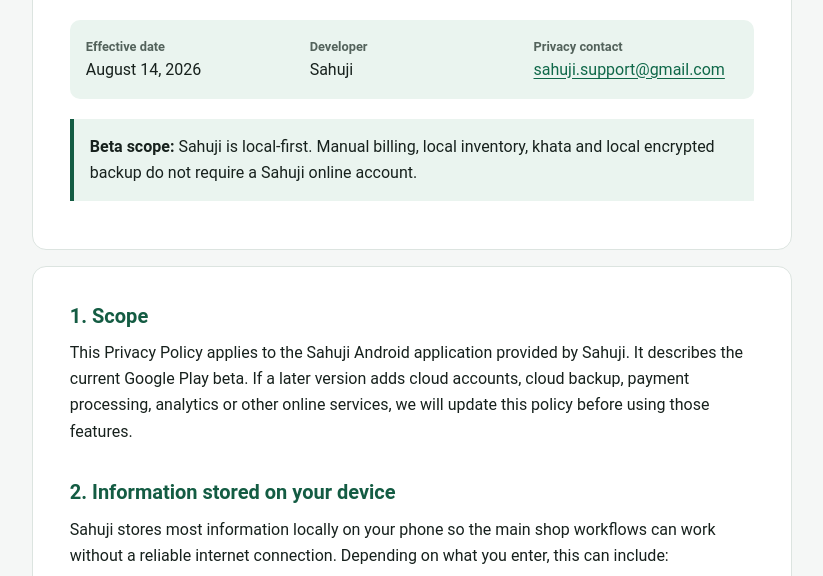
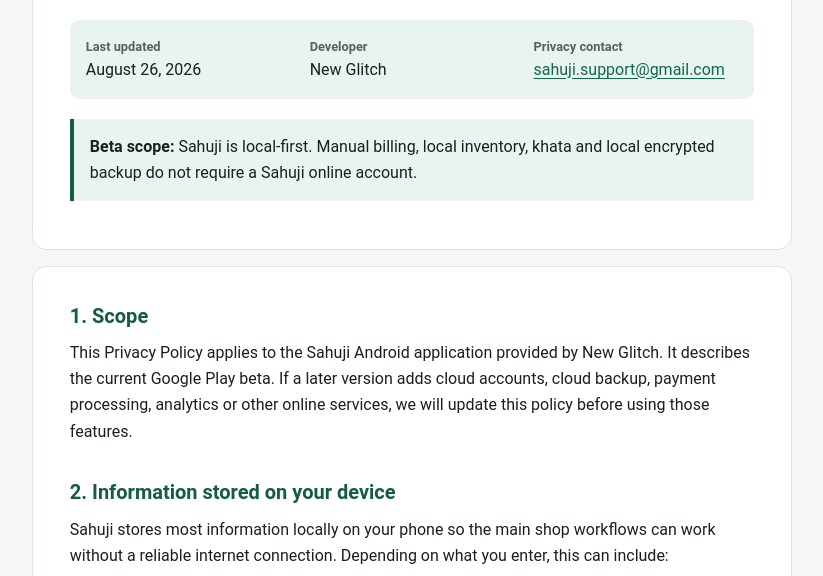
Before and after one commit to New-glitch/Sahuji-Privacy, a plain HTML site: page index.html in a window 1280 px wide. Shown: the part 224-800 px from the top of the page, without its empty margins (228-1051 px from the left). Drawn offline with Linux system fonts and the light colour scheme.

Commit message:
Clarify Sahuji developer identity

```diff
--- a/index.html
+++ b/index.html
@@ -96,8 +96,8 @@
       <h1>Privacy Policy</h1>
       <p>This policy explains how the Sahuji Android app handles information for billing, inventory, khata, purchases, reminders, backups, Scan Bill and Voice to Bill.</p>
       <div class="meta" aria-label="Policy details">
-        <p><span class="label">Effective date</span>August 14, 2026</p>
-        <p><span class="label">Developer</span>Sahuji</p>
+        <p><span class="label">Last updated</span>August 26, 2026</p>
+        <p><span class="label">Developer</span>New Glitch</p>
         <p><span class="label">Privacy contact</span><a href="mailto:sahuji.support@gmail.com">sahuji.support@gmail.com</a></p>
       </div>
       <p class="notice"><strong>Beta scope:</strong> Sahuji is local-first. Manual billing, local inventory, khata and local encrypted backup do not require a Sahuji online account.</p>
@@ -105,7 +105,7 @@
 
     <article>
       <h2>1. Scope</h2>
-      <p>This Privacy Policy applies to the Sahuji Android application provided by Sahuji. It describes the current Google Play beta. If a later version adds cloud accounts, cloud backup, payment processing, analytics or other online services, we will update this policy before using those features.</p>
+      <p>This Privacy Policy applies to the Sahuji Android application provided by New Glitch. It describes the current Google Play beta. If a later version adds cloud accounts, cloud backup, payment processing, analytics or other online services, we will update this policy before using those features.</p>
 
       <h2>2. Information stored on your device</h2>
       <p>Sahuji stores most information locally on your phone so the main shop workflows can work without a reliable internet connection. Depending on what you enter, this can include:</p>
@@ -187,7 +187,7 @@
       <p>We may update this policy when Sahuji's features, providers or legal requirements change. The effective date at the top will identify the current version. Material privacy changes will be reflected in the app and Google Play disclosures before the changed behavior is released.</p>
 
       <h2>18. Contact</h2>
-      <p>Sahuji is provided by Sahuji. For privacy questions or requests, email <a href="mailto:sahuji.support@gmail.com">sahuji.support@gmail.com</a>.</p>
+      <p>Sahuji is provided by New Glitch. For privacy questions or requests, email <a href="mailto:sahuji.support@gmail.com">sahuji.support@gmail.com</a>.</p>
     </article>
 
     <footer>
```
